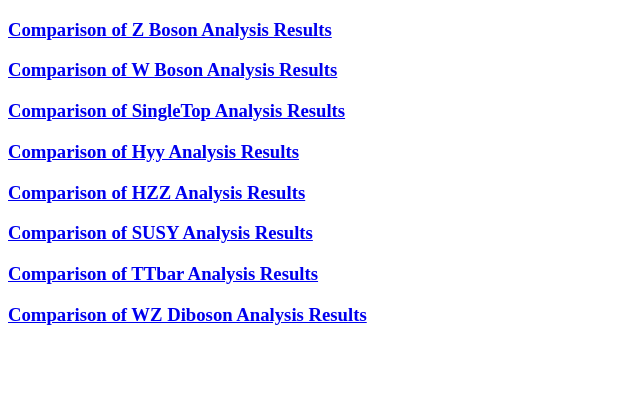
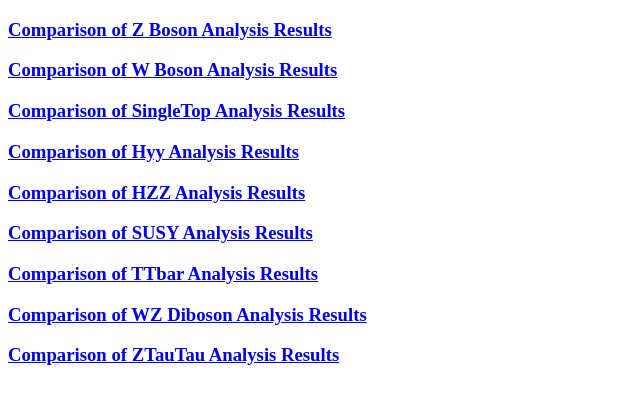
Before and after one commit to kagansahan/kagansahan.github.io, a plain HTML site: page index.html in a window 1280 px wide. Shown: the whole page, without its empty margins (0-640 px from the left). Drawn offline with Linux system fonts and the light colour scheme.

Commit message:
Update index.html

```diff
--- a/index.html
+++ b/index.html
@@ -34,6 +34,9 @@
     <h3>
         <a href="compare_WZDiBosonAnalysis.html">Comparison of WZ Diboson Analysis Results</a>
     </h3>
+    <h3>
+        <a href="compare_ZTauTauAnalysis.html">Comparison of ZTauTau Analysis Results</a>
+    </h3>
 </body>
 
 </html>
```
